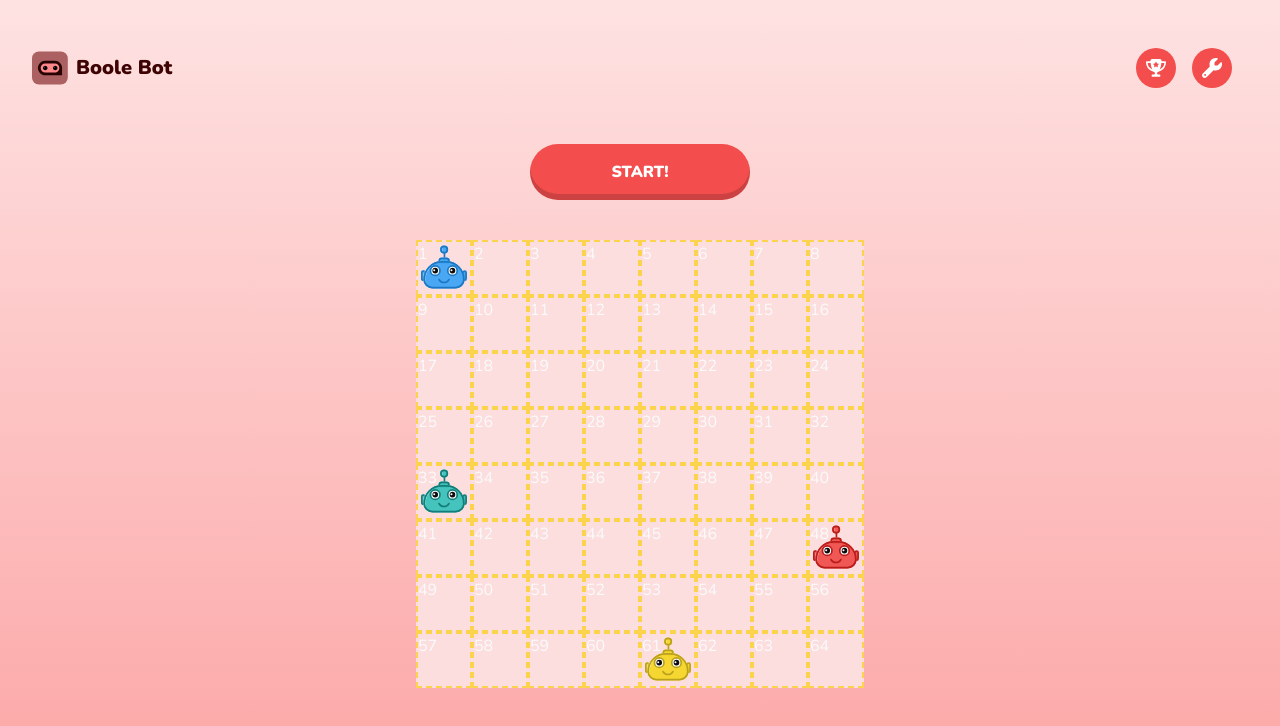
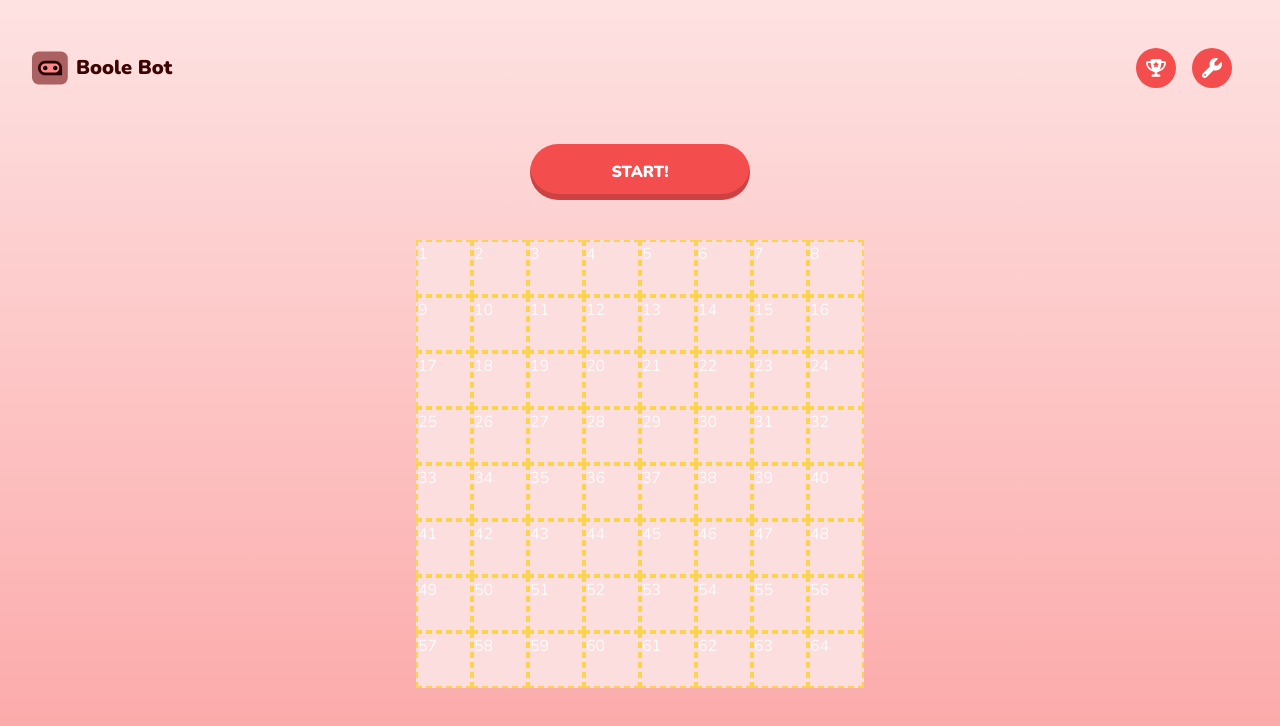
Before and after one commit to chingu-voyages/v44-tier2-team-11, a React (Vite) app: page / in a window 1280 px wide. Shown: the top 726 px of the page. Built offline with nearby package versions, Linux system fonts and the light colour scheme.

Commit message:
Add bot to arena from config pannel

```diff
--- a/src/components/shared/arena/ArenaBattleground.jsx
+++ b/src/components/shared/arena/ArenaBattleground.jsx
@@ -6,12 +6,12 @@ import GlobalContext from '../../../contexts/global-context/global-context.js';
 import { useContext } from 'react';
 
 const ArenaBattleground = () => {
-  const { botList, inGame } = useContext(GlobalContext);
+  const { bots, inGame } = useContext(GlobalContext);
 
   return (
     <div className="flex w-full justify-center">
       <div className="relative flex w-8x8 flex-wrap bg-primary-100">
-        {botList.map((bot) => (
+        {bots?.map((bot) => (
           <Bot key={bot.id} {...bot} inGame={inGame} />
         ))}
 
--- a/src/components/shared/arena/ArenaBot.jsx
+++ b/src/components/shared/arena/ArenaBot.jsx
@@ -13,23 +13,25 @@ const Bot = ({
   y,
   direction,
   inGame,
-  speed,
+  name,
   booleanValue,
-  color,
-  bColor,
+  colorSchemes,
 }) => {
   const [top, setTop] = useState(y);
   const [left, setLeft] = useState(x);
   const [duration, setSpeed] = useState(0.2);
   const { inGamePositions } = useContext(GlobalContext);
-
+  const speed = 500;
+  const { background, stroke, base } = colorSchemes;
   const currentDirection = useRef(direction);
   const botPositions = useRef();
   const PosX = botPositions?.current?.offsetLeft;
   const PosY = botPositions?.current?.offsetTop;
   const botWidth = botPositions?.current?.clientWidth;
   const botHeight = botPositions?.current?.clientHeight;
-
+  const isCollied = useRef(false);
+  const botOver = useRef(false);
+  console.log(inGamePositions);
   const checkForCollision = () => {
     const compareArr = inGamePositions.current.filter((bot) => bot.id !== id);
     compareArr.map((bot) => {
@@ -51,16 +53,21 @@ const Bot = ({
         console.log(`bot ${id} x:${PosX} , y:${PosY}`);
         console.log(`bot ${botId} x:${x} , y:${y}`);
         const result = winLosTie(booleanValue, comparedValue, 'AND');
-
+        isCollied.current = true;
         console.log(
           `bot ${botId} Boolean:${booleanValue} , Boolean:${comparedValue}, result:${result}`
         );
+
         if (result === 1 && id < botId) {
           inGame = true;
         } else if (result === 0) {
           inGame = true;
         } else if (result === 1 && id > botId) {
           inGame = false;
+          inGamePositions.current = inGamePositions.current.filter(
+            (bot) => bot.id !== id
+          );
+          botOver.current = true;
         }
       }
     });
@@ -96,7 +103,14 @@ const Bot = ({
     };
     let moveBot;
 
-    if (top <= 7 && top >= 0 && left >= 0 && left <= 7 && inGame) {
+    if (
+      top <= 7 &&
+      top >= 0 &&
+      left >= 0 &&
+      left <= 7 &&
+      inGame &&
+      !botOver.current
+    ) {
       moveBot = setInterval(() => {
         if (currentDirection.current === 'south') {
           if (top + duration >= 7) {
@@ -141,11 +155,13 @@ const Bot = ({
       style={{
         left: left * 56,
         top: top * 56,
-        transition: `all ${speed / 999}s linear`,
+        transition: `all ${speed / 1000}s linear`,
         paddingBottom: '1rem',
+        display: botOver.current ? '' : '',
       }}
     >
-      <BotFig scale="46" priColor={color} bColor={bColor} />
+      <BotFig scale="46" priColor={background} bColor={stroke} />
+      {name}
     </div>
   );
 };
--- a/src/contexts/bot-form-context/BotFormContext.jsx
+++ b/src/contexts/bot-form-context/BotFormContext.jsx
@@ -117,8 +117,11 @@ const Context = ({ children }) => {
         base: botColorSchemes.base,
         stroke: botColorSchemes.stroke,
       },
+      id: Date.now(),
+      x: Math.floor(Math.random() * 7),
+      y: Math.floor(Math.random() * 7),
       name: botName,
-      booleanValue: botBooleanValue,
+      booleanValue: parseFloat(botBooleanValue),
       direction: botDirection,
     };
 
```
